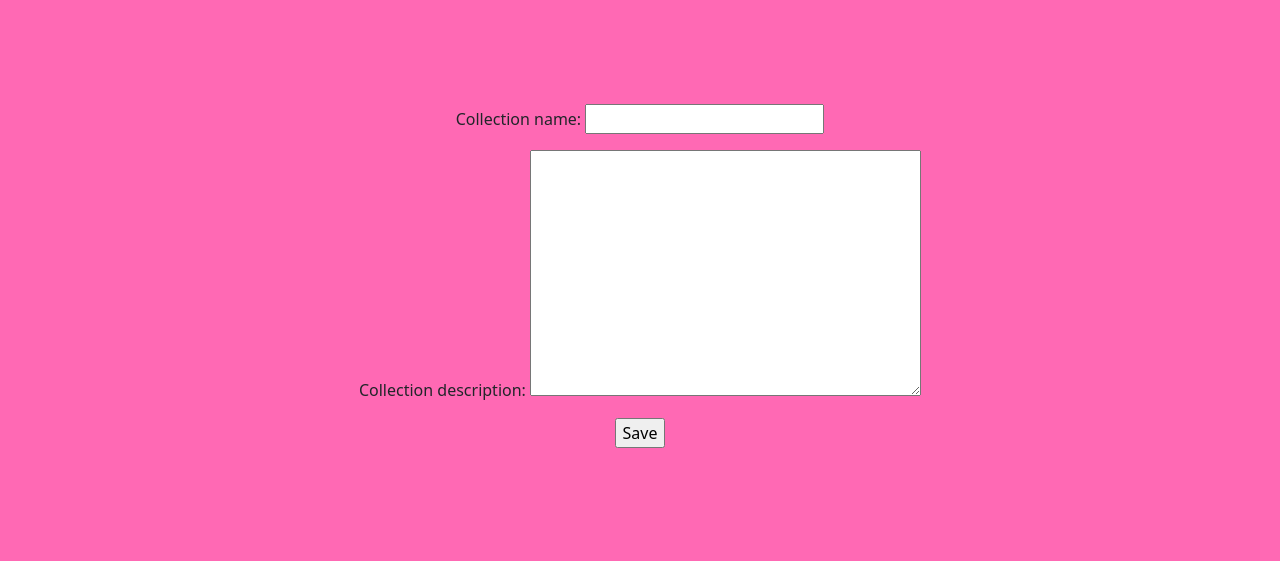
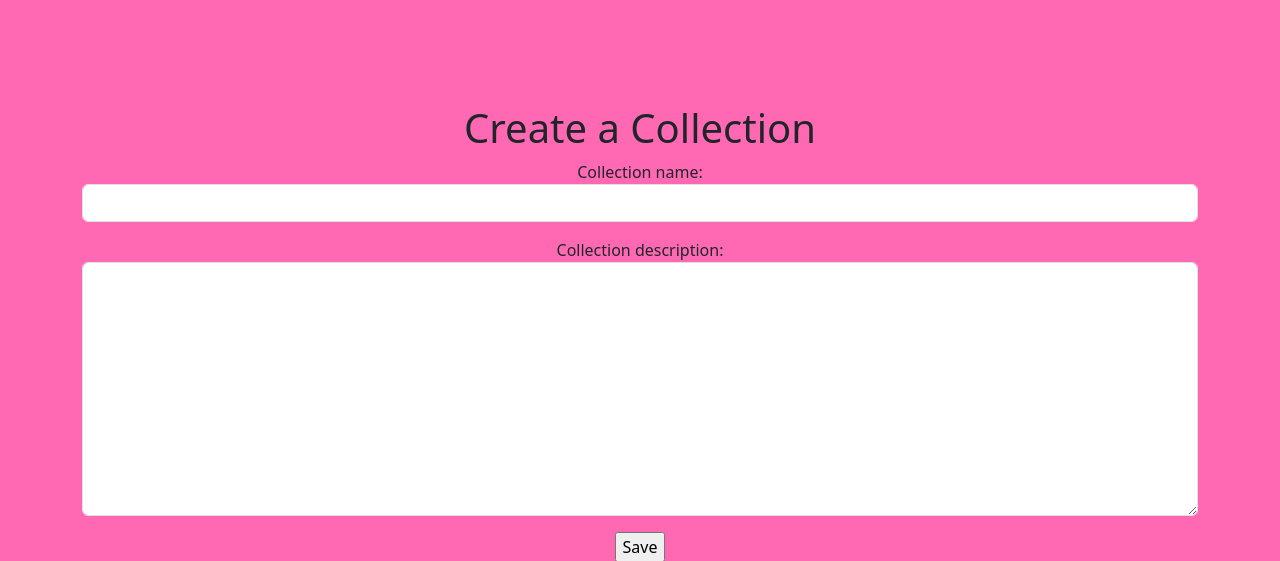
Before and after one commit to k4rstm4n/sports-lending-app, a Django app: page /productCollections/make_collections/ in a window 1280 px wide. Shown: the part 80-641 px from the top of the page. Run offline with Django 5.2, Linux system fonts and the light colour scheme; the visitor is signed in with stand-in values (Sample User, id 1); some libraries are stand-ins or nearby versions.

Commit message:
bootstrap make coll form

```diff
--- a/productCollections/templates/productCollections/collection_form.html
+++ b/productCollections/templates/productCollections/collection_form.html
@@ -2,6 +2,7 @@
 {% load static %}
 
 {% block content %}
+<h1>Create a Collection</h1>
 <form method="post" enctype="multipart/form-data">
     {% csrf_token %}
     {{ form.as_p }}
--- a/productCollections/views.py
+++ b/productCollections/views.py
@@ -227,16 +227,19 @@ class MakeCollectionsCreateView(LoginRequiredMixin, CreateView):
 
     def get_form(self, form_class=None):
         form = super().get_form(form_class)
+
         user = self.request.user
+
+        for field in form:
+            field.field.widget.attrs['class'] = field.field.widget.attrs.get('class', '') + ' form-control'
+
 
         if user.has_perm("login.borrower_perms"):
             form.fields.pop("collection_privacy")
             form.fields.pop("collection_private_userlist")
+        elif user.has_perm("login.lender_perms"):
+            form.fields["collection_privacy"].choices = Collection.LENDER_PRIVACY_CHOICES
 
-        elif user.has_perm("login.lender_perms"):
-            form.fields["collection_privacy"].choices = (
-                Collection.LENDER_PRIVACY_CHOICES
-            )
 
         return form
 
@@ -246,10 +249,13 @@ class MakeCollectionsCreateView(LoginRequiredMixin, CreateView):
         self.object.owner = self.request.user
 
         self.object.created_at = timezone.now()
+        self.object.save()
 
-        self.object.save()
+        if self.object.collection_privacy == 'public':
+            self.object.collection_private_userlist.clear()
         if self.request.user.has_perm("login.lender_perms"):
-            form.save_m2m()
+            if self.object.collection_privacy != 'public':
+                form.save_m2m()
 
         return redirect(reverse("productCollections:make_collections"))
 
```
